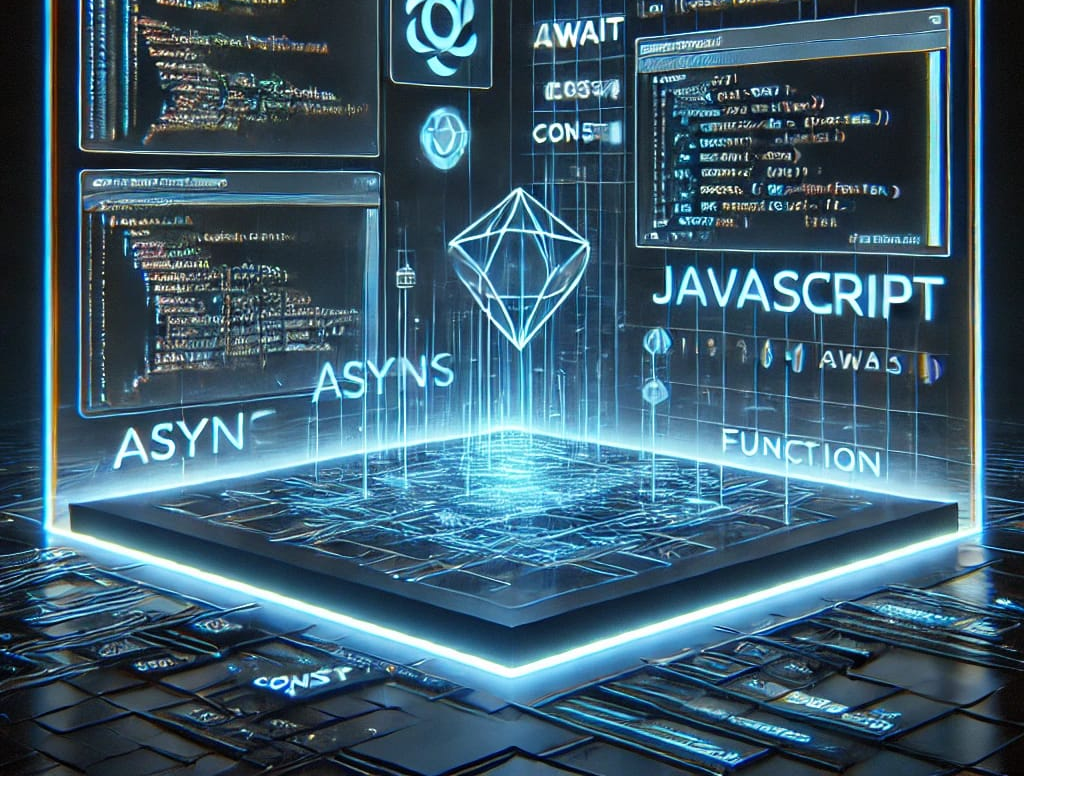
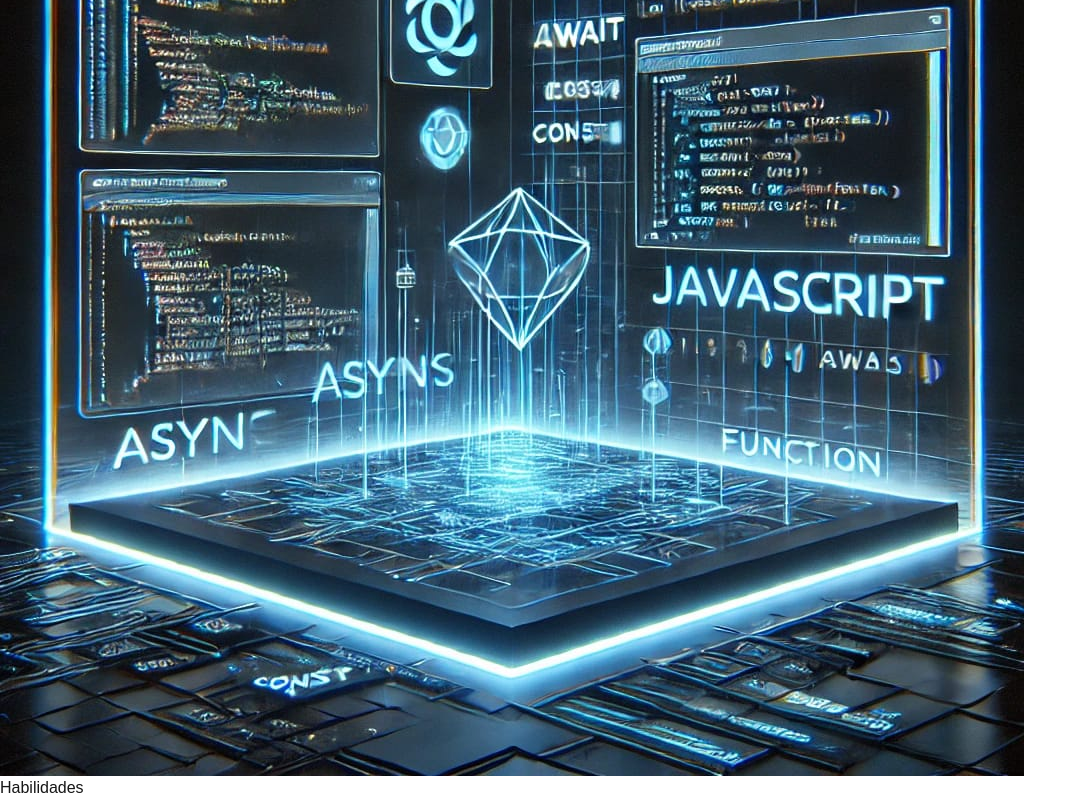
Before and after one commit to dev-brunosantos/Bruno, a Next.js app: page / in a window 1280 px wide. Shown: the part 1611-2411 px from the top of the page, without its empty margins (0-1087 px from the left). Before the commit the page ends 2387 px from the top, so only its background shows below. Built offline with nearby package versions, Linux system fonts and the light colour scheme.

Commit message:
Adicionando a sessão de habilidades no arquivo principal do projeto

```diff
--- a/src/app/page.tsx
+++ b/src/app/page.tsx
@@ -1,4 +1,5 @@
 import { Menu } from "../components/Menu";
+import { Habilidades } from "./_components/Habilidades";
 import { Home } from "./_components/Home";
 
 export default function App() {
@@ -8,6 +9,7 @@ export default function App() {
 
       <main>
         <Home />
+        <Habilidades />
       </main>
 
       <footer></footer>
```
